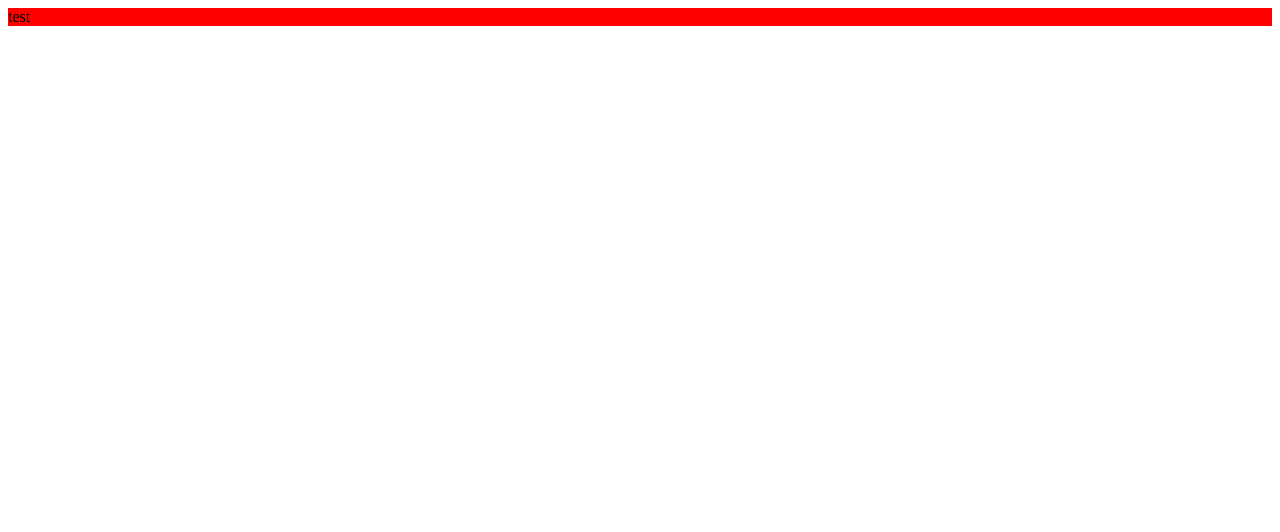
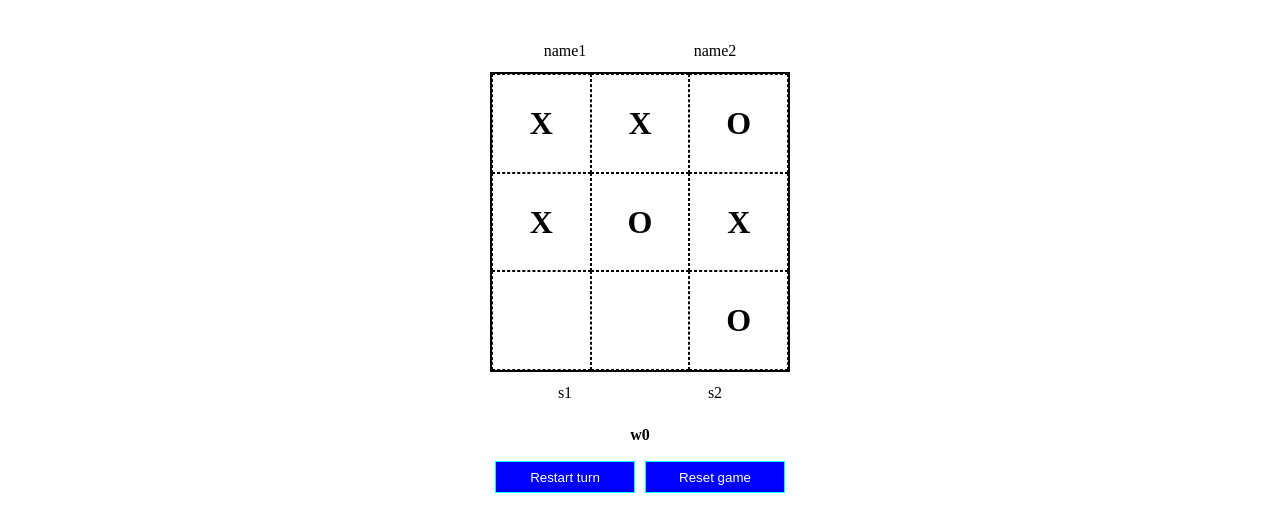
Before and after one commit to Nargroth108/tic-tac-toe, a plain HTML site: page index.html in a window 1280 px wide. Drawn offline with Linux system fonts and the light colour scheme.

Commit message:
Add basic html&css layout

```diff
--- a/app.js
+++ b/app.js
@@ -6,7 +6,7 @@ function GameBoard() {
 	for (let i = 0; i < rows; i++) {
 		board[i] = [];
 		for (let j = 0; j < cols; j++) {
-			board[i][j] = 0;
+			board[i][j] = '';
 		}
 	}
 
@@ -19,12 +19,10 @@ function GameBoard() {
 	return {
 		getBoard,
 		printBoard,
-		// colSum,
-		// rowSum,
 	};
 }
 
-function createPlayer(playerName, playerMarker, playerValue) {
+function createPlayer(playerName, playerMarker) {
 	const name = playerName;
 	const score = 0;
 	const marker = playerMarker;
@@ -35,21 +33,37 @@ function createPlayer(playerName, playerMarker, playerValue) {
 	};
 }
 
-const game = function Game() {
+const game = (function Game() {
 	let board = GameBoard().getBoard();
-	//get DOM elements
+	let turn = 0;
+
+	const winMessageDiv = document.querySelector('.win-message');
+	const table = document.querySelector('.table-container');
+	const renderCells = () => {
+		const cellsArray = board.flat();
+		cellsArray.forEach((item) => {
+			let div = document.createElement('div');
+			div.classList.add('cell');
+			div.textContent = item;
+			table.appendChild(div);
+		});
+	};
+	const removeCells = () => {
+		const cells = document.querySelectorAll('.cell');
+		cells.forEach((item) => {
+			table.removeChild(item);
+		});
+	};
 
 	const players = [
 		createPlayer('Player 1', 'X', 1),
 		createPlayer('Player 2', 'O', 4),
 	];
 	let activePlayer = players[0];
+	const getActivePlayer = () => activePlayer;
 	const switchPlayerTurn = () => {
 		activePlayer = activePlayer === players[0] ? players[1] : players[0];
 	};
-	const getActivePlayer = () => activePlayer;
-
-	let turn = 0;
 
 	const colSum = (board) => {
 		const colSumArr = [];
@@ -64,7 +78,6 @@ const game = function Game() {
 		});
 		return colSumArr;
 	};
-
 	const rowSum = (board) => {
 		const rowSumArr = [];
 		let sum = 0;
@@ -77,28 +90,22 @@ const game = function Game() {
 		});
 		return rowSumArr;
 	};
-
 	const sumX = (board) => {
 		return board[0][0] + board[1][1] + board[2][2];
 	};
-
 	const sumY = (board) => {
 		return board[0][2] + board[1][1] + board[2][0];
 	};
 
-	//probs eventlistener on each cells
+	//probably eventlistener on each cells
 	newRound = (n1, n2) => {
+		turn++;
+		removeCells();
 		const activePlayersMarker = getActivePlayer().marker;
 		const activePlayerWinValue =
 			activePlayersMarker + activePlayersMarker + activePlayersMarker;
 		board[n1][n2] = activePlayersMarker;
-		//set text of given cell to aPM
-
-		const rs = rowSum(board);
-		const cs = colSum(board);
-		const sx = sumX(board);
-		const sy = sumY(board);
-		turn++;
+		renderCells();
 
 		const reset = () => {
 			turn = 0;
@@ -108,18 +115,16 @@ const game = function Game() {
 		};
 
 		if (
-			cs.includes(activePlayerWinValue) ||
-			rs.includes(activePlayerWinValue) ||
-			sx === activePlayerWinValue ||
-			sy === activePlayerWinValue
+			colSum(board).includes(activePlayerWinValue) ||
+			rowSum(board).includes(activePlayerWinValue) ||
+			sumX(board) === activePlayerWinValue ||
+			sumY(board) === activePlayerWinValue
 		) {
 			activePlayer.score++;
-			console.log(
-				`${activePlayer.name} is the winner! score: ${activePlayer.score}; turn: ${turn}`
-			);
+			winMessageDiv.textContent = `${activePlayer.name} is the winner!`;
 			reset();
 		} else if (turn === 9) {
-			console.log('Tie!');
+			winMessageDiv.textContent = 'Tie!';
 			reset();
 		} else {
 			switchPlayerTurn();
@@ -134,6 +139,4 @@ const game = function Game() {
 	newRound(1, 2);
 	newRound(1, 1);
 	newRound(0, 1);
-};
-
-game();
+})();
--- a/index.html
+++ b/index.html
@@ -7,7 +7,16 @@
 		<link rel="stylesheet" href="styles.css" />
 	</head>
 	<body>
-		<div>test</div>
+		<div class="container">
+			<div class="names">name1</div>
+			<div class="names">name2</div>
+			<div class="table-container"></div>
+			<div class="scores">s1</div>
+			<div class="scores">s2</div>
+			<div class="win-message">w0</div>
+			<button class="restart">Restart turn</button>
+			<button class="reset">Reset game</button>
+		</div>
 		<script src="app.js"></script>
 	</body>
 </html>
--- a/styles.css
+++ b/styles.css
@@ -1,3 +1,54 @@
-div {
-	background-color: red;
+* {
+	padding: 0;
+	margin: 0;
+	box-sizing: border-box;
 }
+
+body {
+	display: flex;
+	justify-content: center;
+	padding-top: 30px;
+}
+
+.container {
+	display: grid;
+	grid-template: 1fr 300px repeat(3, 1fr) / repeat(2, 150px);
+}
+
+.table-container {
+	border: #000000 solid 2px;
+	grid-column: 1 / 3;
+	display: grid;
+	grid-template: repeat(3, 1fr) / repeat(3, 1fr);
+}
+
+.win-message {
+	grid-column: 1 / 3;
+	font-weight: 600;
+}
+
+.cell {
+	display: flex;
+	justify-content: center;
+	align-items: center;
+	aspect-ratio: 1/1;
+	border: black dashed 1px;
+	font-size: 2rem;
+	font-weight: bold;
+}
+
+.scores,
+.win-message,
+.names {
+	display: flex;
+	justify-content: center;
+	align-items: center;
+	padding: 12px;
+}
+
+button {
+	background-color: blue;
+	color: white;
+	border: cyan solid 1.5px;
+	margin: 5px;
+}
```
